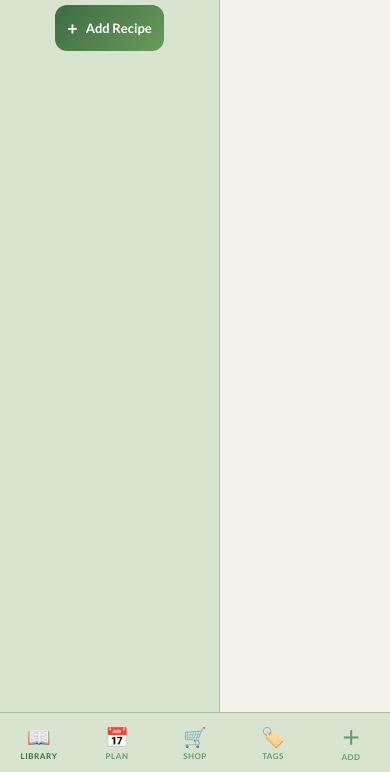
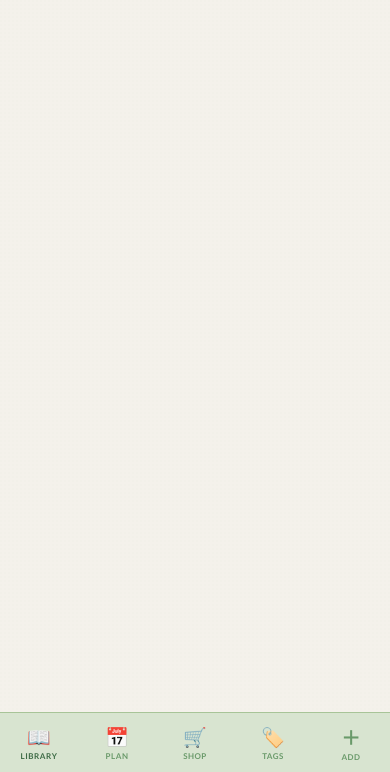
Before and after one commit to whenitsquiet04-sys/mise-en-place, a website: page public/index.html in a window 390 px wide. Shown: the part 72-844 px from the top of the page. Drawn offline with nearby package versions, Linux system fonts and the light colour scheme; a web font is replaced by a local one.

Commit message:
Update index.html

```diff
--- a/public/index.html
+++ b/public/index.html
@@ -822,8 +822,9 @@ body {
 </div>
 
 <div class="app">
+  <script>if(window.innerWidth<767){document.write('<style>#sidebar,#sidebar *{display:none!important}#sidebar{display:none!important}.app{flex-direction:column}</style>');}</script>
   <!-- SIDEBAR -->
-  <div class="sidebar">
+  <div class="sidebar" id="sidebar">
     <div class="sb-logo">
       <div class="sb-logo-text">Mise en Place</div>
       <div class="sb-logo-sub">Recipe Collection</div>
```
